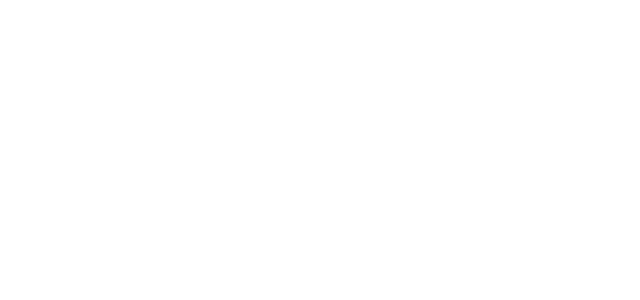
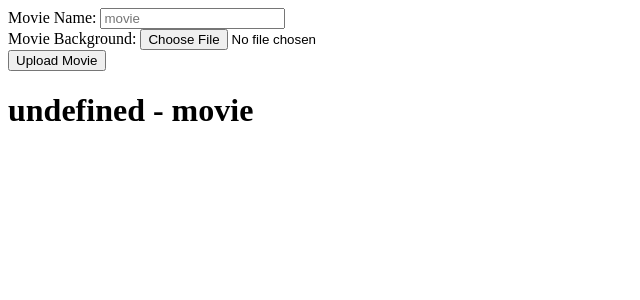
Before and after one commit to Nath-nas/CloudComputing_MovieWeb, a React (Create React App) app in the folder cloud-movie-web/: page / in a window 1280 px wide. Shown: the top 300 px of the page, without its empty margins (0-640 px from the left). Built offline with nearby package versions, Linux system fonts and the light colour scheme.

Commit message:
Testing Form S3

```diff
--- a/cloud-movie-web/src/App.js
+++ b/cloud-movie-web/src/App.js
@@ -1,9 +1,10 @@
-
+import React from "react";
+import { MovieUpload } from "./component/MovieUpload";
 
 function App() {
   return (
-    <div className="App">
-
+    <div >
+      <MovieUpload/>
     </div>
   );
 }
--- /dev/null
+++ b/cloud-movie-web/src/component/MovieUpload.js
@@ -0,0 +1,38 @@
+import React, { useState } from "react";
+
+
+
+export function MovieUpload() {
+    const [movieName, setMovieName] = useState();
+    const [imgName, setImg] = useState();
+    var movie;
+
+    function settingMovieInfor(e) {
+        movie = e.target.value
+        console.log(e.target.value)
+    }
+
+    function settingImg(e) {
+        console.log(e.target.files)
+    }
+
+    function uploadMovie() {
+        setMovieName(movie)
+    }
+
+
+    return (
+        <div>
+            <div>
+                <span>Movie Name: </span>
+                <input type="text" name="movieName" onChange={settingMovieInfor} placeholder="movie"></input>
+            </div>
+            <div>
+                <span>Movie Background: </span>
+                <input type="file" onChange={settingImg} ></input>
+            </div>
+            <button onClick={uploadMovie}> Upload Movie</button>
+            <h1>{movieName + " - movie"}</h1>
+        </div>
+    )
+}
```
